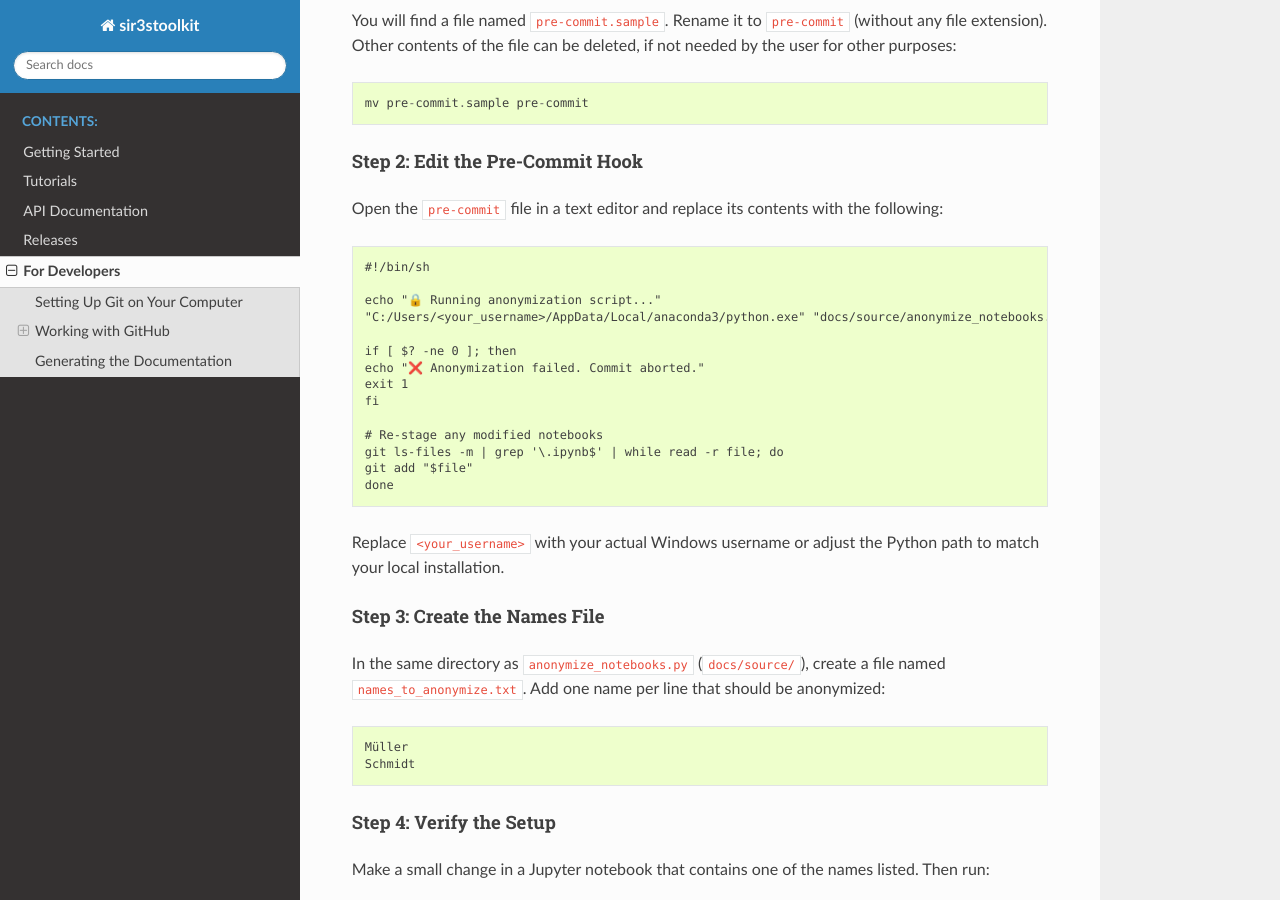
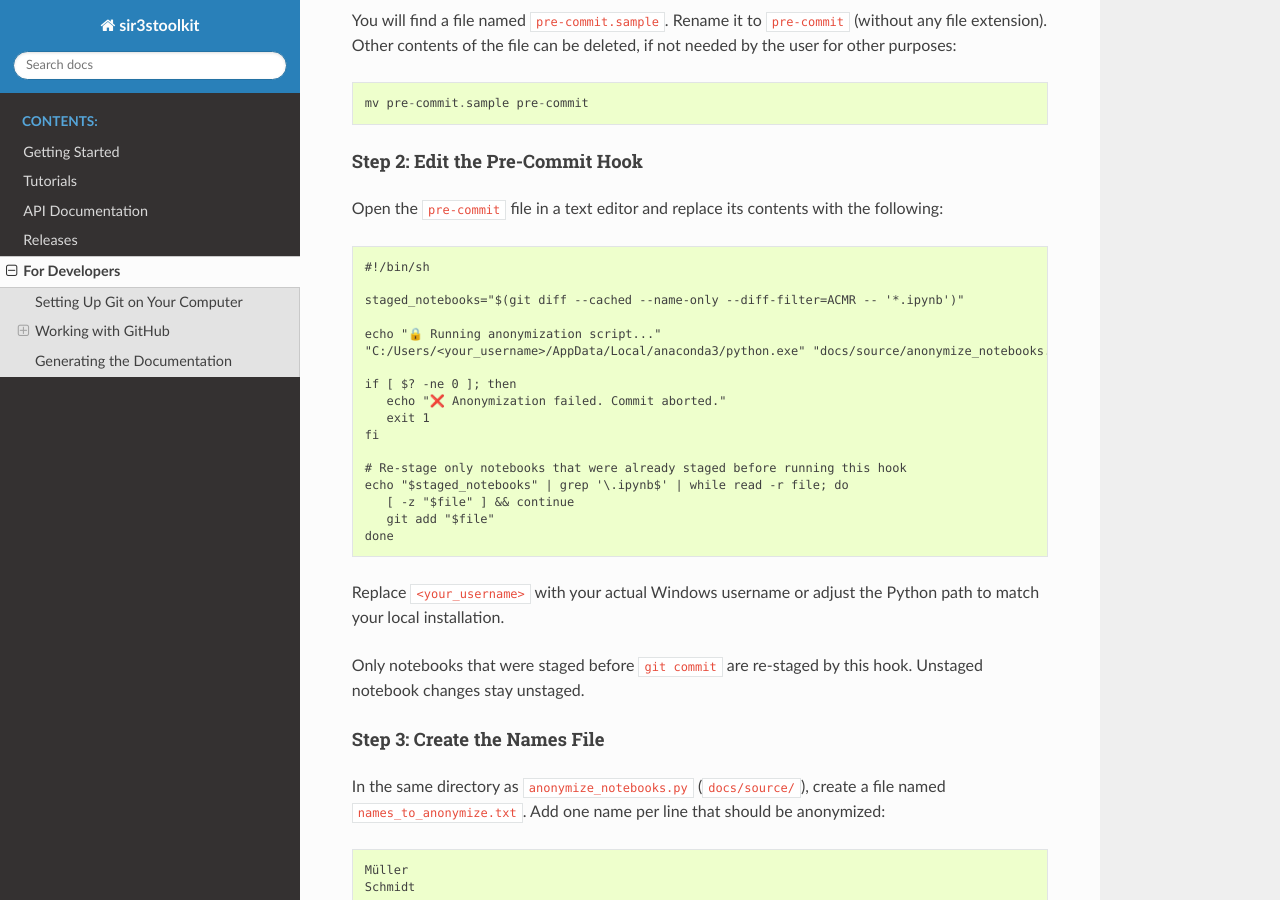
Before and after one commit to 3SConsult/sir3stoolkit, a Sphinx documentation site: the page built from docs/source/developers.rst, in a window 1280 px wide and 900 px high, scrolled down 4746 px. Built offline with Sphinx 7.4.7 and the Read the Docs theme 3.1.0, drawn with Linux system fonts in a browser that asks for light colours; pages that are not in the unit, such as notebooks, are missing from menus.

Commit message:
Documentation: Fix: Pre Commit Hook

```diff
--- a/docs/source/developers.rst
+++ b/docs/source/developers.rst
@@ -231,23 +231,28 @@ Open the ``pre-commit`` file in a text editor and replace its contents with the
 
 ::
 
-      #!/bin/sh
+         #!/bin/sh
 
-      echo "🔒 Running anonymization script..."
-      "C:/Users/<your_username>/AppData/Local/anaconda3/python.exe" "docs/source/anonymize_notebooks.py"
+         staged_notebooks="$(git diff --cached --name-only --diff-filter=ACMR -- '*.ipynb')"
 
-      if [ $? -ne 0 ]; then
-      echo "❌ Anonymization failed. Commit aborted."
-      exit 1
-      fi
+         echo "🔒 Running anonymization script..."
+         "C:/Users/<your_username>/AppData/Local/anaconda3/python.exe" "docs/source/anonymize_notebooks.py"
 
-      # Re-stage any modified notebooks
-      git ls-files -m | grep '\.ipynb$' | while read -r file; do
-      git add "$file"
-      done
+         if [ $? -ne 0 ]; then
+            echo "❌ Anonymization failed. Commit aborted."
+            exit 1
+         fi
+
+         # Re-stage only notebooks that were already staged before running this hook
+         echo "$staged_notebooks" | grep '\.ipynb$' | while read -r file; do
+            [ -z "$file" ] && continue
+            git add "$file"
+         done
 
 
 Replace ``<your_username>`` with your actual Windows username or adjust the Python path to match your local installation.
+
+Only notebooks that were staged before ``git commit`` are re-staged by this hook. Unstaged notebook changes stay unstaged.
 
 Step 3: Create the Names File
 ^^^^^^^^^^^^^^^^^^^^^^^^^^^^^
```
